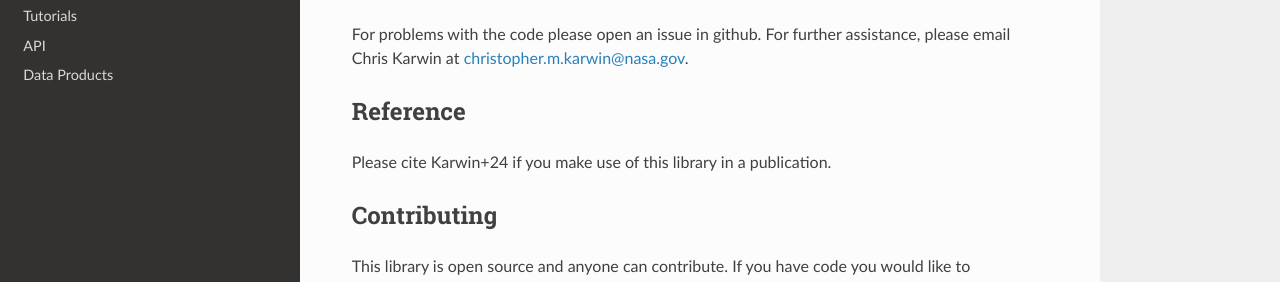
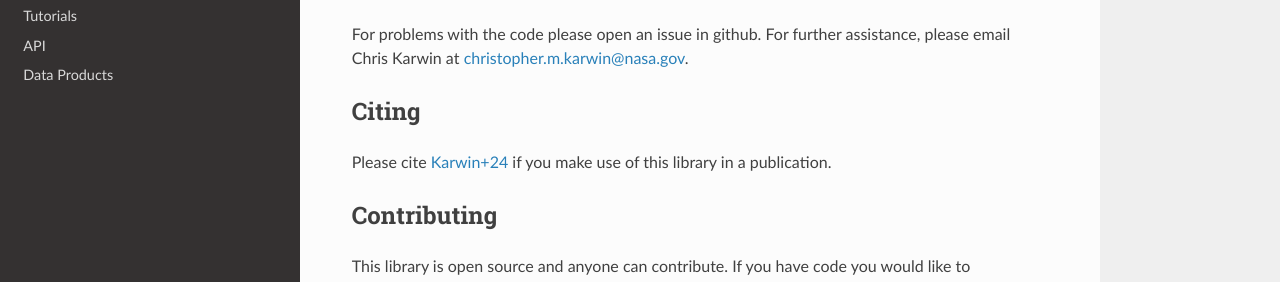
Before and after one commit to cositools/cosi-atmosphere, a Sphinx documentation site: the page built from docs/index.rst, in a window 1280 px wide and 900 px high, scrolled down 628 px. Shown: the part 165-447 px from the top of the window. Built offline with Sphinx 7.4.7 and the Read the Docs theme 2.0.0, drawn with Linux system fonts in a browser that asks for light colours; pages that are not in the unit, such as notebooks, are missing from menus.

Commit message:
Update index.rst

```diff
--- a/docs/index.rst
+++ b/docs/index.rst
@@ -18,9 +18,9 @@ Getting Help
 ------------
 For problems with the code please open an issue in github. For further assistance, please email Chris Karwin at christopher.m.karwin@nasa.gov.
 
-Reference
+Citing
 ---------
-Please cite Karwin+24 if you make use of this library in a publication.
+Please cite `Karwin+24 <https://arxiv.org/abs/2406.03534>`_ if you make use of this library in a publication.
 
 Contributing
 ------------
```
